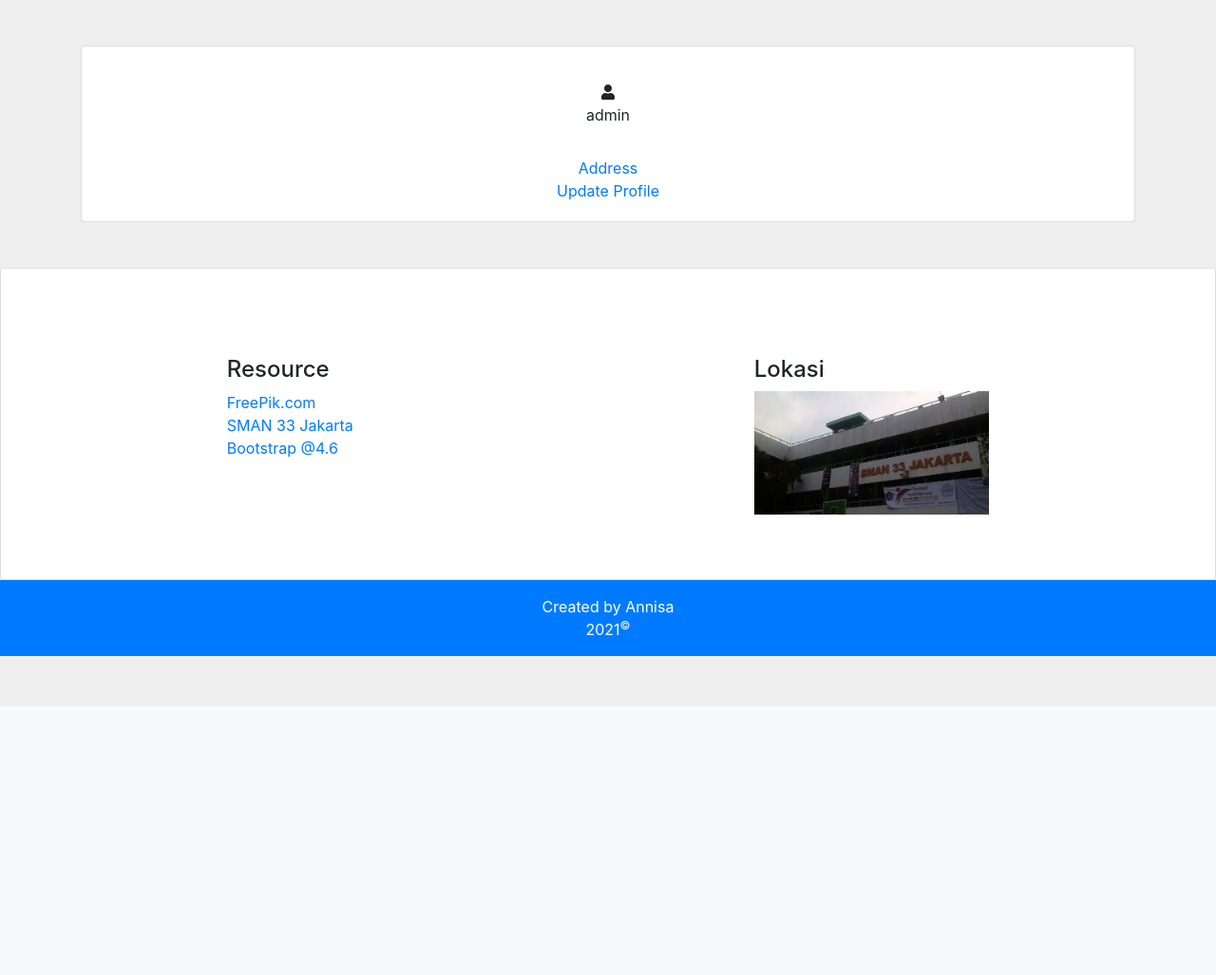
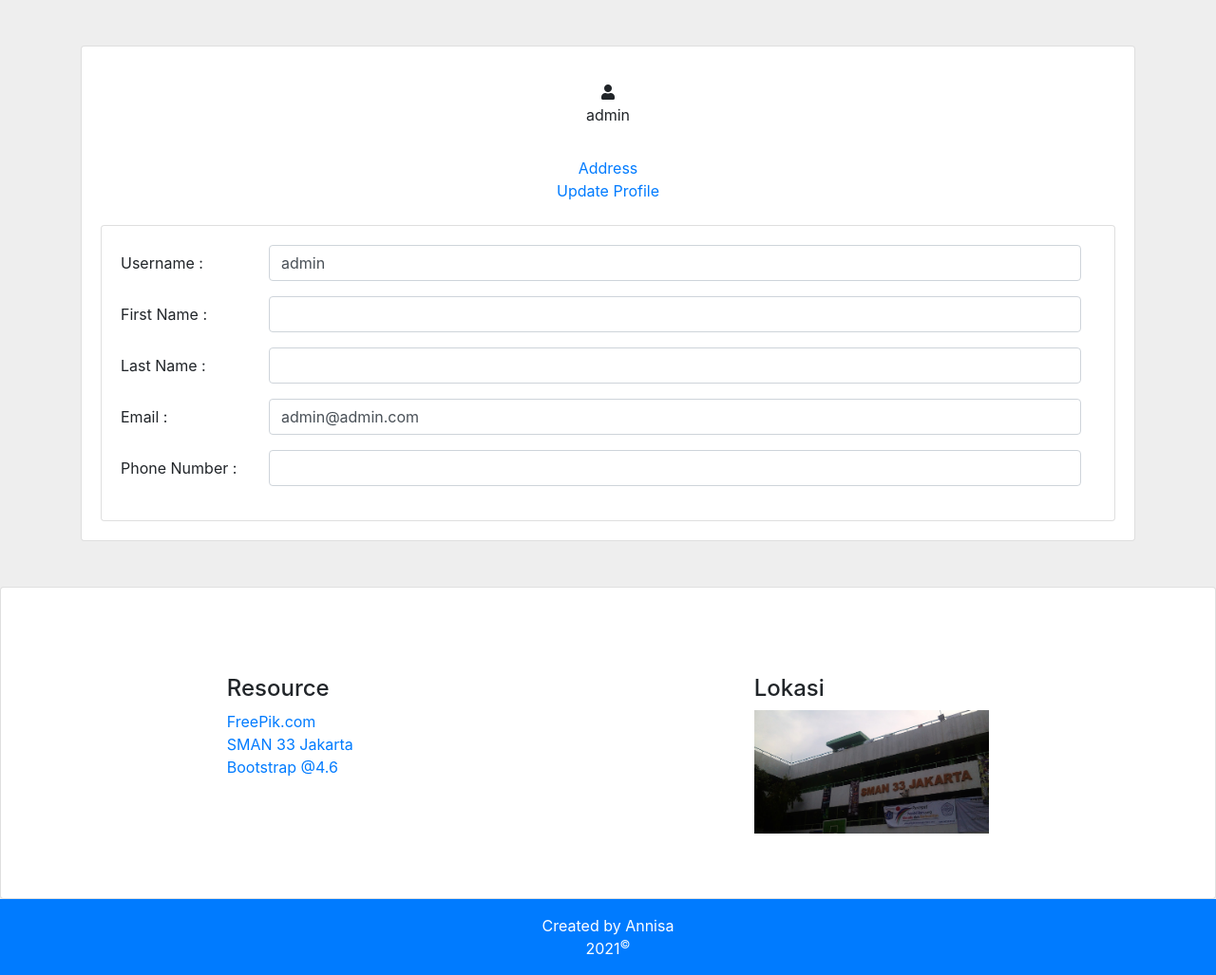
Before and after one commit to annisa-maharani/portfolio, a Django app: page /profile in a window 1280 px wide. Shown: the part 56-1083 px from the top of the page at 95% size. Before the commit the page ends 747 px from the top, so only its background shows below. Run offline with Django 3.2, Linux system fonts and the light colour scheme; a user stored in the database is signed in; data comes from the database, SQL or seed files in the repository; both versions use the stored data as it was after the commit; some libraries are stand-ins or nearby versions.

Commit message:
profile landing page rebuild

```diff
--- a/beauty/templates/beauty/pr_form.html
+++ b/beauty/templates/beauty/pr_form.html
@@ -8,7 +8,7 @@
     <div class="col-10 col-lg-10 mx-auto">
         <div class="card">
             <div class="card-body">
-                <form method="post">
+                <form method="post" enctype="multipart/form-data">
                     {% load crispy_forms_tags %}
                     {% csrf_token %}
 
--- a/beauty/templates/beauty/profile.html
+++ b/beauty/templates/beauty/profile.html
@@ -9,7 +9,11 @@
         <div class="card-body text-center">
             <div class="row mx-auto my-3">
                 <div class="text-center  col-3 col-lg-3 mx-auto">
+                    {% if not user.user.image %}
                     <i class="fas fa-user"></i>
+                    {% else %}
+                    <img src="{{ user.user.image.url }}" alt="{{ user }}-profile image" class="img-fluid">
+                    {% endif %}
                     <p>{{ user }}</p>
 
                 </div>
@@ -17,6 +21,30 @@
             <a href="{% url 'beauty:address-list' %}" class="text-decoration-none">Address</a>
             <br>
             <a href="{% url 'beauty:update-profile' %}" class="text-decoration-none">Update Profile</a>
+            <div class="card mt-4 text-left">
+                <div class="card-body">
+                    <div class="form-group row">
+                        <label for="username" class="col-sm-2 col-2 col-form-label">Username : </label>
+                        <div class="col-sm-10 col-10 form-control" id="username">{{ user.username }}</div>
+                    </div>
+                    <div class="form-group row">
+                        <label for="f_name" class="col-sm-2 col-2 col-form-label">First Name : </label>
+                        <div class="col-sm-10 col-10 form-control" id="f_name">{{ user.first_name}} </div>
+                    </div>
+                    <div class="form-group row">
+                        <label for="l_name" class="col-sm-2 col-2 col-form-label">Last Name : </label>
+                        <div class="col-sm-10 col-10 form-control" id="l_name">{{ user.last_name }}</div>
+                    </div>
+                    <div class="form-group row">
+                        <label for="email" class="col-sm-2 col-2 col-form-label">Email : </label>
+                        <div class="col-sm-10 col-10 form-control" id="email">{{ user.email }}</div>
+                    </div>
+                    <div class="form-group row">
+                        <label for="phone" class="col-sm-2 col-2 col-form-label">Phone Number : </label>
+                        <div class="col-sm-10 col-10 form-control" id="phone">{{ user.user.phone }}</div>
+                    </div>
+                </div>
+            </div>
         </div>
     </div>
 </div>
--- a/beauty/urls.py
+++ b/beauty/urls.py
@@ -13,7 +13,7 @@ urlpatterns = [
 
 urlpatterns += [
     path('profile', ProfileView.as_view(), name='profile'),
-    path('profile/update/profile', UpdateProfileView.as_view(), name='update-profile'),
+    path('profile/update', UpdateProfileView.as_view(), name='update-profile'),
     path('profile/address', AddressList.as_view(), name='address-list'),
     path('profile/address/create', AddAddressView.as_view(), name='add-address'),
     path('profile/address/<slug:address_link>', UpdateAddress.as_view(), name='update-address'),
--- a/beauty/views.py
+++ b/beauty/views.py
@@ -187,18 +187,26 @@ class UpdateProfileView(View):
         user = self.request.user
         form = UserForm(self.request.POST or None, instance=user)
         profile = UserProfile.objects.filter(user=user)
-        e_form = UserProfileForm(self.request.POST or None, self.request.POST or None, instance=user) if profile.exists() else UserProfileForm(self.request.POST or None, self.request.FILES or None)
+        e_form = UserProfileForm(self.request.POST or None, self.request.FILES or None, instance=user) if profile.exists() else UserProfileForm(self.request.POST or None, self.request.FILES or None)
 
-        if form.is_valid() and e_form.is_valid():
+        if form.is_valid():
             form.save()
-            e_form.instance.user = self.request.user
-            e_form.save()
-            messages.info(self.request, "Profile Updated ! ")
+            if e_form.is_valid():
+                phone = e_form.cleaned_data['phone']
+                image = e_form.cleaned_data['image']
+                e_user = UserProfile.objects.filter(user=user)
+                e_user = e_user[0] if e_user.exists() else UserProfile(user=user, phone=phone, image=image).save()
+                e_user.phone = phone
+                e_user.image = image
+                e_user.user = user
+                e_user.save()
+                messages.info(self.request, "Profile Updated ! ")
+
         return redirect('beauty:profile')
 
-    @method_decorator(login_required(login_url='/accounts/login/'))
-    def dispatch(self, request, *args, **kwargs):
-        return super(UpdateProfileView, self).dispatch(request, *args, **kwargs)
+    # @method_decorator(login_required(login_url='/accounts/login/'))
+    # def dispatch(self, request, *args, **kwargs):
+    #     return super(UpdateProfileView, self).dispatch(request, *args, **kwargs)
 
 
 class AddComment(CreateView):
@@ -344,7 +352,9 @@ def pro_likes(request, p_link):
 class ProfileView(View):
     def get(self, *args, **kwargs):
         user = self.request.user
-        context = None
+        context = {
+            'user': user
+        }
 
         return render(self.request, 'beauty/profile.html', context)
 
```
Also changed, not shown: db.sqlite3, media/profile/eskrim.jfif (added).
